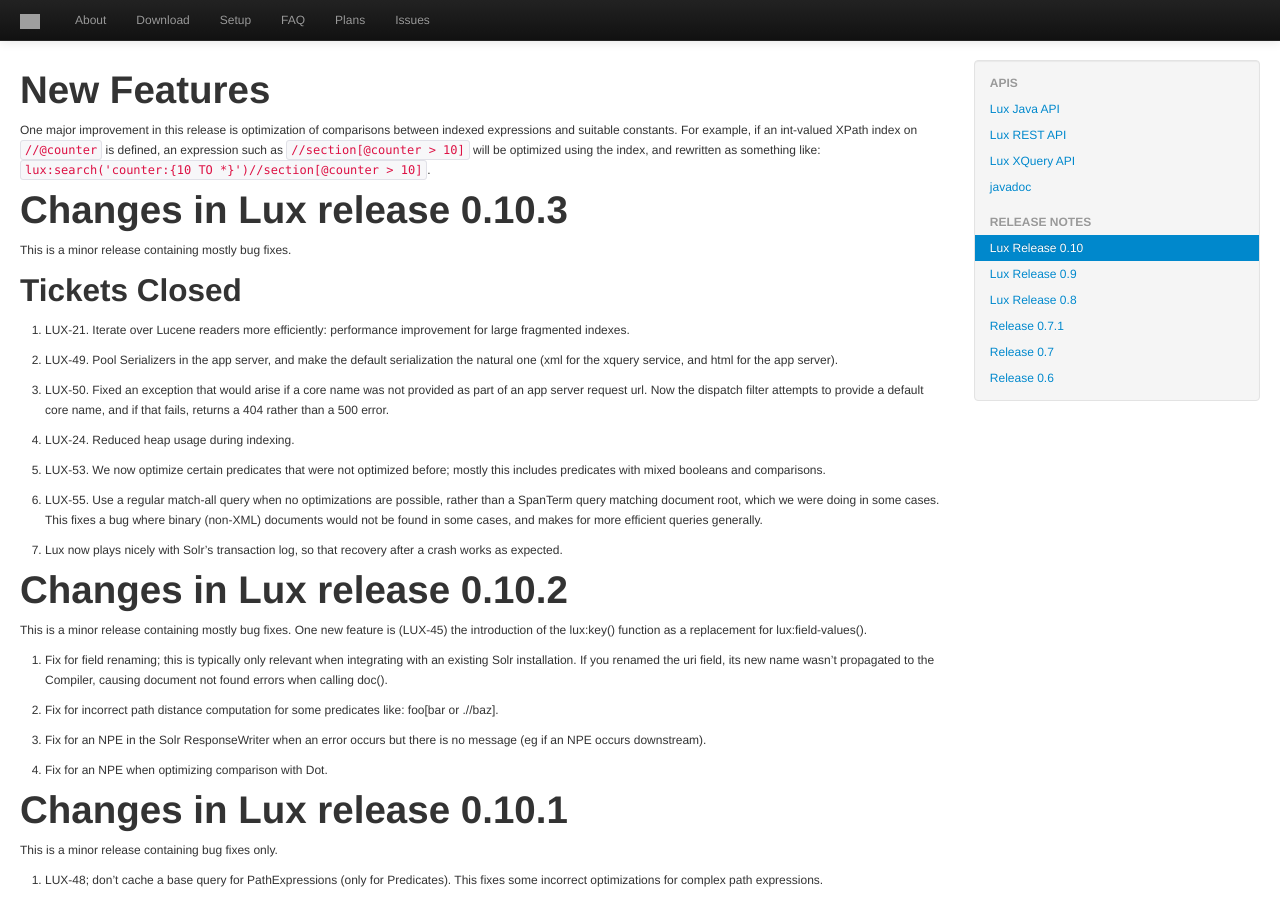
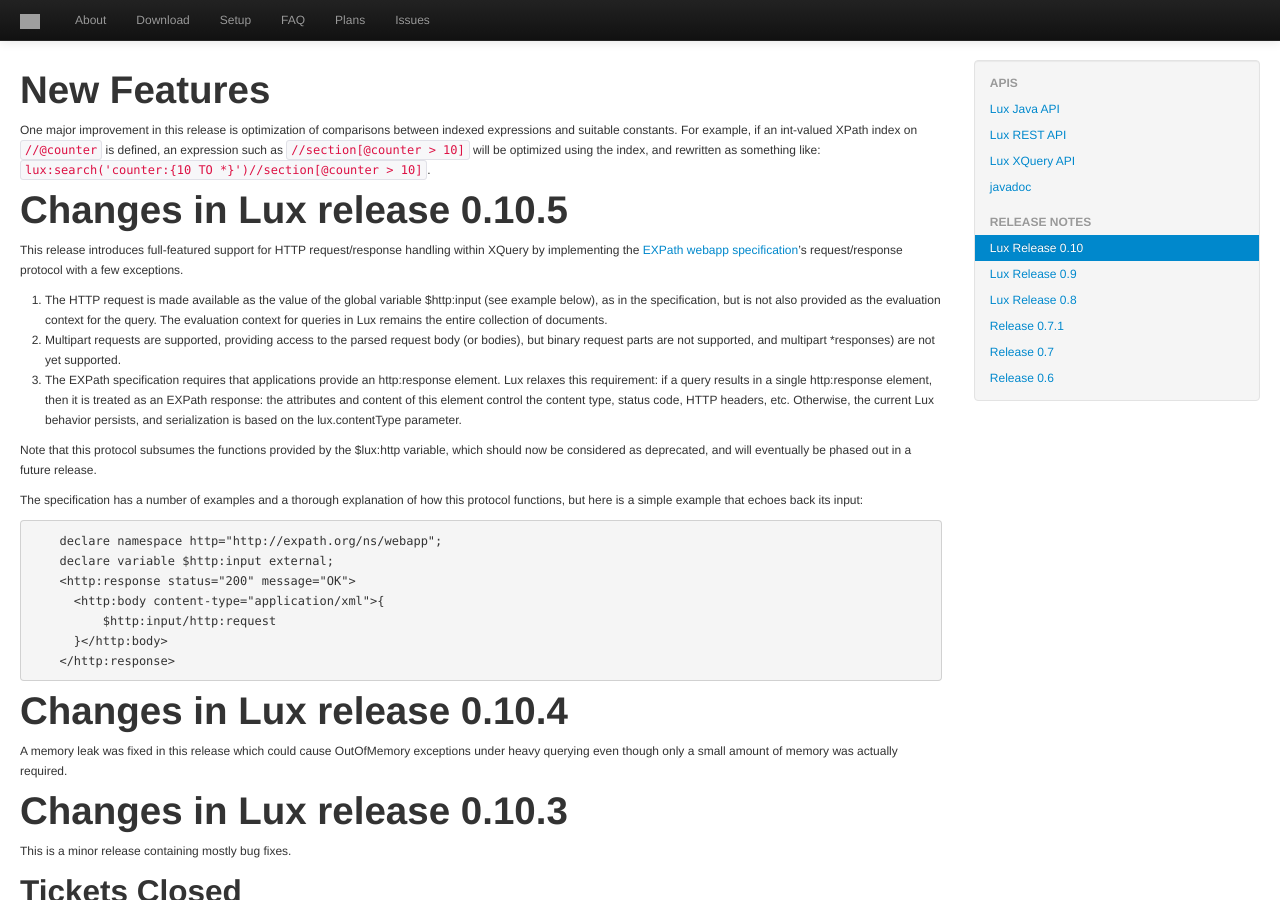
Before and after one commit to msokolov/lux, a Jekyll site: the page built from doc/RELEASE-0.10.md, in a window 1280 px wide and 900 px high. Built offline with Jekyll 4.4.1, drawn with Linux system fonts in a browser that asks for light colours; grey boxes are pictures that could not be loaded.

Commit message:
documenting EXPath support

```diff
--- a/doc/RELEASE-0.10.md
+++ b/doc/RELEASE-0.10.md
@@ -13,6 +13,37 @@
 `//section[@counter > 10]` will be optimized using the index, and rewritten
 as something like: `lux:search('counter:{10 TO *}')//section[@counter >
 10]`.
+
+# Changes in Lux release 0.10.5
+
+This release introduces full-featured support for HTTP request/response
+handling within XQuery by implementing the [EXPath webapp specification](http://expath.org/spec/webapp/20130401)'s request/response protocol with a few exceptions.
+
+1. The HTTP request is made available as the value of the global variable $http:input (see example below), as in the specification, but is not also provided as the evaluation context for the query.  The evaluation context for queries in Lux remains the entire collection of documents.
+2. Multipart requests are supported, providing access to the parsed request body (or bodies), but binary request parts are not supported, and multipart *responses) are not yet supported.
+3. The EXPath specification requires that applications provide an http:response element.  Lux relaxes this requirement: if a query results in a single http:response element, then it is treated as an EXPath response: the attributes and content of this element control the content type, status code, HTTP headers, etc.  Otherwise, the current Lux behavior persists, and serialization is based on the lux.contentType parameter.
+
+Note that this protocol subsumes the functions provided by the $lux:http
+variable, which should now be considered as deprecated, and will eventually
+be phased out in a future release.
+
+The specification has a number of examples and a thorough explanation of
+how this protocol functions, but here is a simple example that echoes back its
+input:
+
+        declare namespace http="http://expath.org/ns/webapp";
+        declare variable $http:input external;
+        <http:response status="200" message="OK">
+          <http:body content-type="application/xml">{
+              $http:input/http:request
+          }</http:body>
+        </http:response>
+
+# Changes in Lux release 0.10.4
+
+A memory leak was fixed in this release which could cause OutOfMemory
+exceptions under heavy querying even though only a small amount of memory
+was actually required.
 
 # Changes in Lux release 0.10.3
 
```
Also changed, not shown: doc/XQUERY-API.md (+1 -1 lines).
